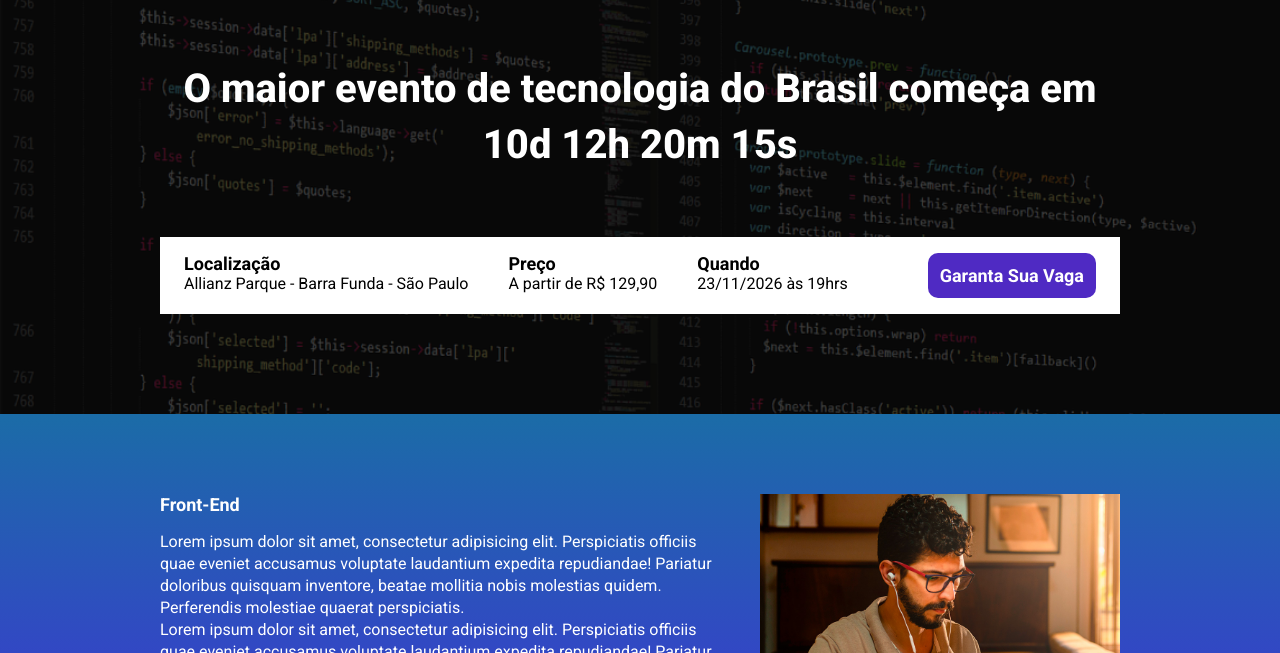
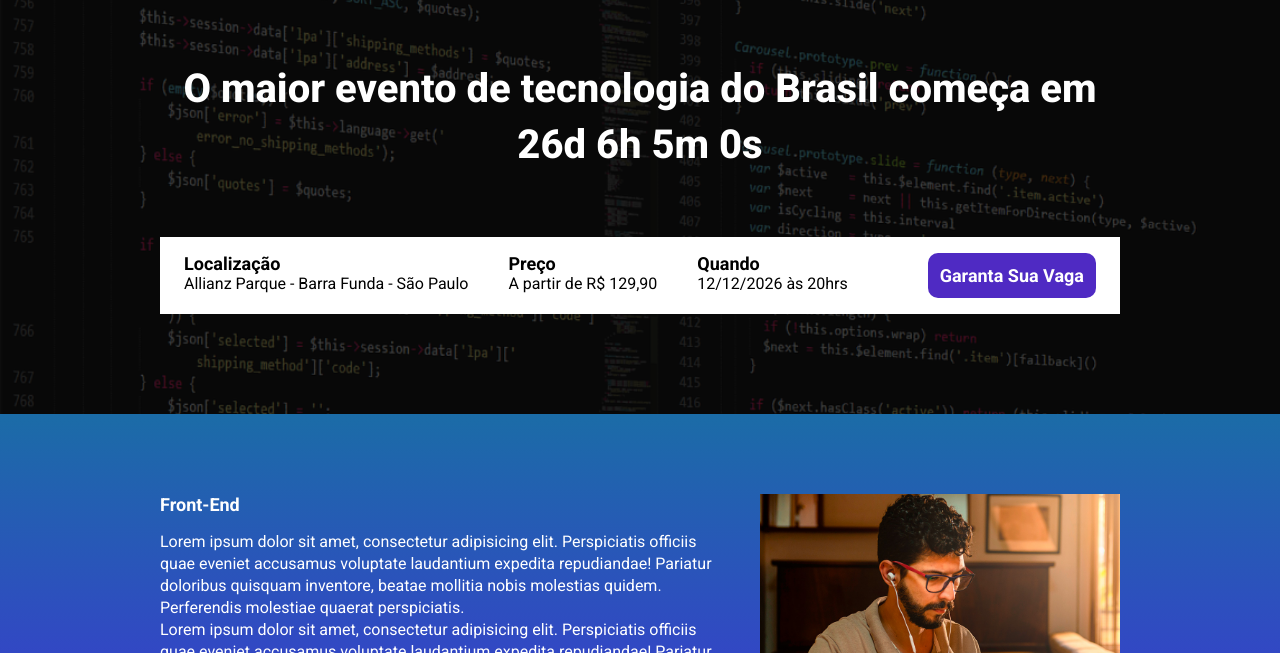
Before and after one commit to Ianceo/ebac_tech_talks, a website built with Parcel: page src/index.html in a window 1280 px wide. Shown: the part 147-800 px from the top of the page. Built offline with nearby package versions, Linux system fonts and the light colour scheme.

Commit message:
criando a contagem regressiva

```diff
--- a/package.json
+++ b/package.json
@@ -4,6 +4,7 @@
   "description": "",
   "scripts": {
     "dev": "parcel src/index.html src/styles/main.scss src/scripts/main.js",
+    "build": "parcel build src/index.html",
     "test": "echo \"Error: no test specified\" && exit 1"
   },
   "keywords": [],
--- a/src/index.html
+++ b/src/index.html
@@ -16,7 +16,7 @@
         <div class="container">
             <img class="hero__logo" src="./images/ebac_logo.svg" alt="ebac"/>
             <p class="hero__text">
-                O maior evento de tecnologia do Brasil começa em 10d 12h 20m 15s
+                O maior evento de tecnologia do Brasil começa em <span id="contador"> </span>
             </p>
             <div class="infos-bar" >
                 <ul class="infos-bar__info">
@@ -30,7 +30,7 @@
                     </li>
                     <li class="infos-bar__info__item">
                         <b>Quando</b>
-                        23/11/2026 às 19hrs
+                        12/12/2026 às 20hrs
                     </li>
                 </ul>
                 <a href="#" class="button button--primary">
--- a/src/scripts/main.js
+++ b/src/scripts/main.js
@@ -1 +1,32 @@
 AOS.init();
+
+const dataDoEvento = new Date("dec 12, 2026 20:00:00");
+const timeStampDoEvento = dataDoEvento.getTime();
+
+const contaAsHoras = setInterval(function() {
+    const agora = new Date();
+    const timeStampAtual = agora.getTime();
+
+    const distanciaAteOEvento = timeStampDoEvento - timeStampAtual;
+
+    const diaEmMs = 1000 * 60 * 60 * 24;
+    const horaEmMs = 1000 * 60 * 60;
+    const minutoEmMS = 1000 * 60;
+
+    const diasAteOEvento = Math.floor(distanciaAteOEvento / diaEmMs);
+    const horasAteOEvento = Math.floor((distanciaAteOEvento % diaEmMs) / horaEmMs);
+    const minutosAteOEvento = Math.floor((distanciaAteOEvento % horaEmMs) / minutoEmMS);
+    const segundosAteOEvento = Math.floor((distanciaAteOEvento % minutoEmMS) / 1000);
+
+    console.log(diasAteOEvento);
+    console.log(horasAteOEvento);
+    console.log(minutoEmMS);
+    console.log(segundosAteOEvento);
+
+    document.getElementById('contador').innerHTML = `${diasAteOEvento}d ${horasAteOEvento}h ${minutosAteOEvento}m ${segundosAteOEvento}s`;
+
+    if (distanciaAteOEvento < 0) {
+        clearInterval(contaAsHoras);
+        document.getElementById('contador').innerHTML = 'Evento Expirado';
+    }
+}, 1000);
```
